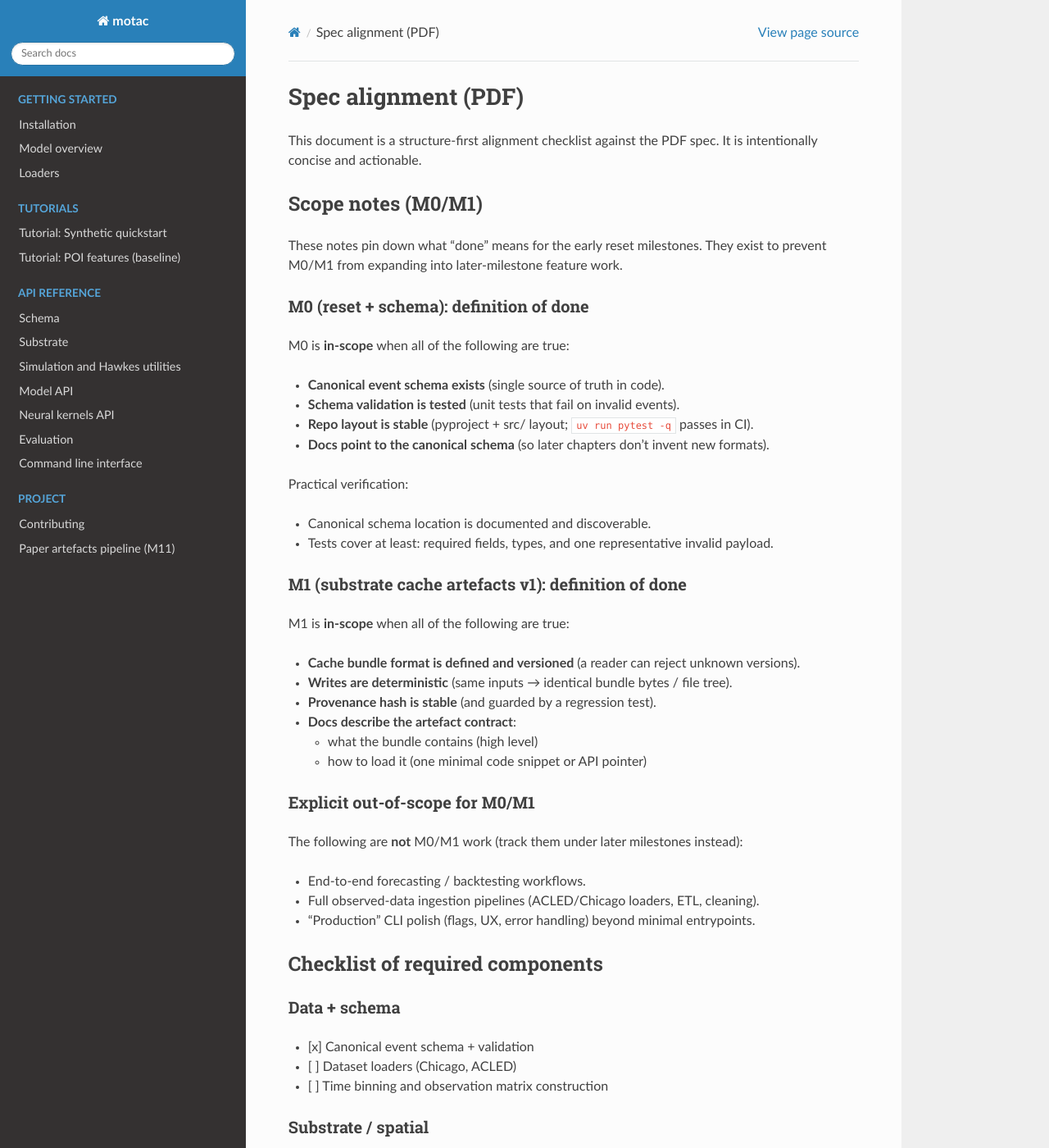
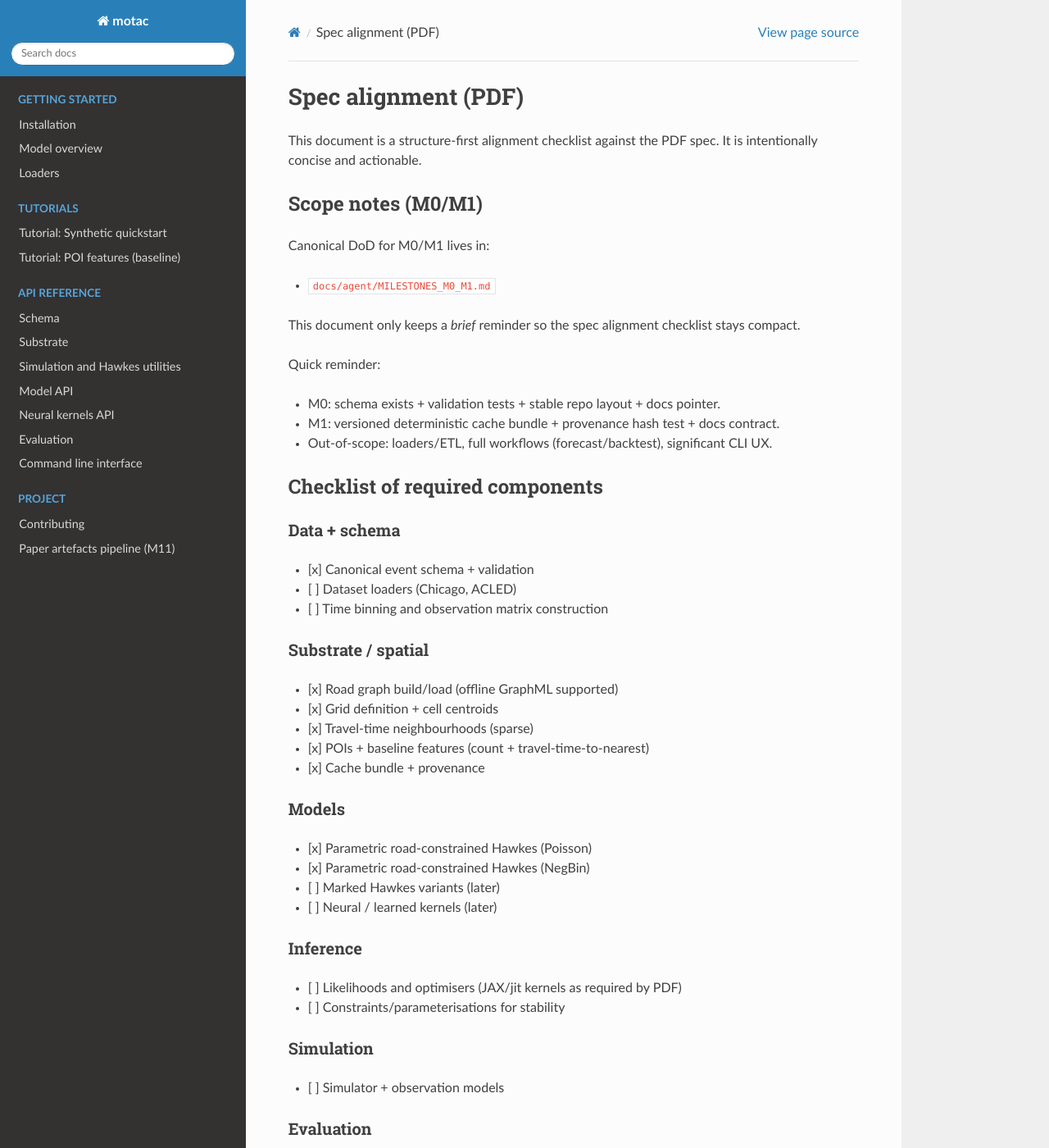
Before and after one commit to OJWatson/motac, a Sphinx documentation site: the page built from docs/spec_alignment.md, in a window 1280 px wide and 1400 px high. Shown: the whole window at 82% size. Built offline with Sphinx 7.4.7 and the Read the Docs theme 3.1.0, drawn with Linux system fonts in a browser that asks for light colours.

Commit message:
M0.5: consolidate M0/M1 DoD pointers

```diff
--- a/docs/spec_alignment.md
+++ b/docs/spec_alignment.md
@@ -5,41 +5,18 @@ It is intentionally concise and actionable.
 
 ## Scope notes (M0/M1)
 
-These notes pin down what “done” means for the early reset milestones.
-They exist to prevent M0/M1 from expanding into later-milestone feature work.
+Canonical DoD for M0/M1 lives in:
 
-### M0 (reset + schema): definition of done
+- `docs/agent/MILESTONES_M0_M1.md`
 
-M0 is **in-scope** when all of the following are true:
+This document only keeps a *brief* reminder so the spec alignment checklist stays
+compact.
 
-- **Canonical event schema exists** (single source of truth in code).
-- **Schema validation is tested** (unit tests that fail on invalid events).
-- **Repo layout is stable** (pyproject + src/ layout; `uv run pytest -q` passes in CI).
-- **Docs point to the canonical schema** (so later chapters don’t invent new formats).
+Quick reminder:
 
-Practical verification:
-
-- Canonical schema location is documented and discoverable.
-- Tests cover at least: required fields, types, and one representative invalid payload.
-
-### M1 (substrate cache artefacts v1): definition of done
-
-M1 is **in-scope** when all of the following are true:
-
-- **Cache bundle format is defined and versioned** (a reader can reject unknown versions).
-- **Writes are deterministic** (same inputs → identical bundle bytes / file tree).
-- **Provenance hash is stable** (and guarded by a regression test).
-- **Docs describe the artefact contract**:
-  - what the bundle contains (high level)
-  - how to load it (one minimal code snippet or API pointer)
-
-### Explicit out-of-scope for M0/M1
-
-The following are **not** M0/M1 work (track them under later milestones instead):
-
-- End-to-end forecasting / backtesting workflows.
-- Full observed-data ingestion pipelines (ACLED/Chicago loaders, ETL, cleaning).
-- “Production” CLI polish (flags, UX, error handling) beyond minimal entrypoints.
+- M0: schema exists + validation tests + stable repo layout + docs pointer.
+- M1: versioned deterministic cache bundle + provenance hash test + docs contract.
+- Out-of-scope: loaders/ETL, full workflows (forecast/backtest), significant CLI UX.
 
 ## Checklist of required components
 
```
Also changed, not shown: docs/agent/MILESTONES_M0_M1.md (added, +44 -0 lines), docs/agent/NEXT_TASKS.md (+1 -1 lines), docs/agent/PROJECT_STATE.md (+1 -1 lines), docs/agent/SCOPE.md (+5 -17 lines), docs/agent/TRACE.md (+1 -0 lines).
